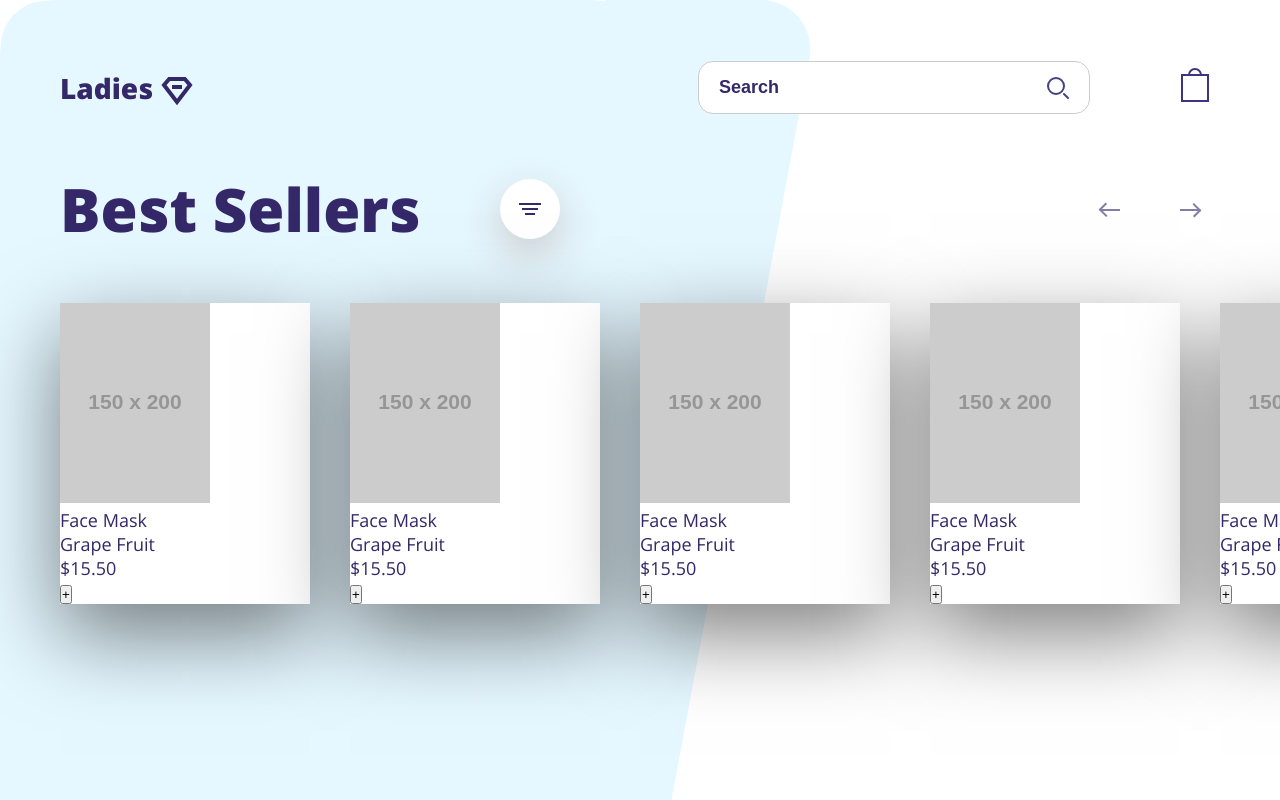
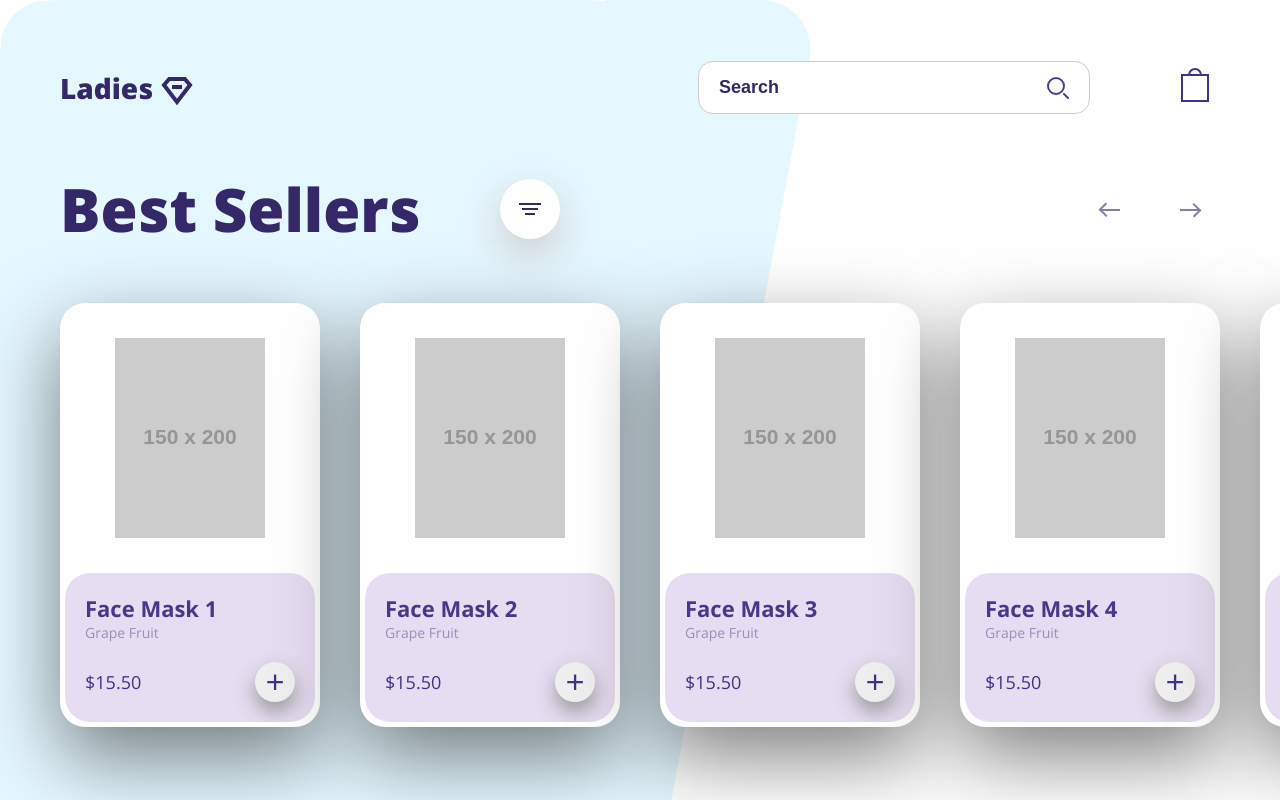
Before and after one commit to Myitschoolby/ladies-react-app, a React (Create React App) app: page / in a window 1280 px wide. Built offline with nearby package versions, Linux system fonts and the light colour scheme.

Commit message:
Complete slider products

```diff
--- a/src/components/Catalog.js
+++ b/src/components/Catalog.js
@@ -5,6 +5,41 @@ import '../css/catalog.css';
 class Catalog extends React.Component {
     constructor() {
         super();
+
+        this.slideNextPrev = this.slideNextPrev.bind(this);
+    }
+
+    slideNextPrev(event) {
+        const btn = event.target == 'SPAN' ? event.target.closest('button') : event.target;
+        const dir = !btn.dataset.dir ? 'next' : btn.dataset.dir;
+
+        const products_container = document.querySelectorAll('.catalog_products_list')[0];
+        const products_container_width = products_container.offsetWidth;
+
+        const products_list = products_container.querySelectorAll('li');
+
+        const product_first = products_list[0];
+        const product_first_styles = window.getComputedStyle(product_first);
+
+        let product_first_width = product_first.offsetWidth;
+        let product_first_ml = product_first_styles.getPropertyValue('margin-left');
+        let product_first_mr = product_first_styles.getPropertyValue('margin-right');
+
+        if (product_first_mr) {
+            product_first_mr = parseInt(product_first_mr);
+            product_first_width = product_first_width + product_first_mr;
+        }
+
+        if (product_first_ml) {
+            product_first_ml = Math.abs(parseInt(product_first_ml));
+        }
+
+        let ml = 0;
+        const stopPoint = (products_list.length * product_first_width) - (Math.ceil(products_container_width / product_first_width) * product_first_width);
+
+        if (product_first_ml < (stopPoint + product_first_width)) ml = product_first_ml + product_first_width * (dir == 'prev' ? -1 : 1);
+
+        product_first.style.marginLeft = `-${ml}px`;
     }
 
     render() {
@@ -20,8 +55,8 @@ class Catalog extends React.Component {
                         </div>
                     </div>
                     <div className="catalog_nav">
-                        <button className="catalog_nav_btn_prev"><span className="ico_arrow"></span></button>
-                        <button className="catalog_nav_btn_next"><span className="ico_arrow"></span></button>
+                        <button data-dir="prev" onClick={this.slideNextPrev} className="catalog_nav_btn_prev"><span className="ico_arrow"></span></button>
+                        <button data-dir="next" onClick={this.slideNextPrev} className="catalog_nav_btn_next"><span className="ico_arrow"></span></button>
                     </div>
                 </div>
                 <div className="catalog_products">
@@ -31,7 +66,7 @@ class Catalog extends React.Component {
                                 <img src="https://via.placeholder.com/150x200" />
                             </div>
                             <div className="product_caption">
-                                <div className="product_name">Face Mask</div>
+                                <div className="product_name">Face Mask 1</div>
                                 <div className="product_description">Grape Fruit</div>
                                 <div className="product_price">
                                     <div className="product_price_value">$15.50</div>
@@ -44,7 +79,7 @@ class Catalog extends React.Component {
                                 <img src="https://via.placeholder.com/150x200" />
                             </div>
                             <div className="product_caption">
-                                <div className="product_name">Face Mask</div>
+                                <div className="product_name">Face Mask 2</div>
                                 <div className="product_description">Grape Fruit</div>
                                 <div className="product_price">
                                     <div className="product_price_value">$15.50</div>
@@ -57,7 +92,7 @@ class Catalog extends React.Component {
                                 <img src="https://via.placeholder.com/150x200" />
                             </div>
                             <div className="product_caption">
-                                <div className="product_name">Face Mask</div>
+                                <div className="product_name">Face Mask 3</div>
                                 <div className="product_description">Grape Fruit</div>
                                 <div className="product_price">
                                     <div className="product_price_value">$15.50</div>
@@ -70,7 +105,7 @@ class Catalog extends React.Component {
                                 <img src="https://via.placeholder.com/150x200" />
                             </div>
                             <div className="product_caption">
-                                <div className="product_name">Face Mask</div>
+                                <div className="product_name">Face Mask 4</div>
                                 <div className="product_description">Grape Fruit</div>
                                 <div className="product_price">
                                     <div className="product_price_value">$15.50</div>
@@ -83,7 +118,7 @@ class Catalog extends React.Component {
                                 <img src="https://via.placeholder.com/150x200" />
                             </div>
                             <div className="product_caption">
-                                <div className="product_name">Face Mask</div>
+                                <div className="product_name">Face Mask 5</div>
                                 <div className="product_description">Grape Fruit</div>
                                 <div className="product_price">
                                     <div className="product_price_value">$15.50</div>
@@ -96,7 +131,7 @@ class Catalog extends React.Component {
                                 <img src="https://via.placeholder.com/150x200" />
                             </div>
                             <div className="product_caption">
-                                <div className="product_name">Face Mask</div>
+                                <div className="product_name">Face Mask 6</div>
                                 <div className="product_description">Grape Fruit</div>
                                 <div className="product_price">
                                     <div className="product_price_value">$15.50</div>
@@ -109,7 +144,7 @@ class Catalog extends React.Component {
                                 <img src="https://via.placeholder.com/150x200" />
                             </div>
                             <div className="product_caption">
-                                <div className="product_name">Face Mask</div>
+                                <div className="product_name">Face Mask 7</div>
                                 <div className="product_description">Grape Fruit</div>
                                 <div className="product_price">
                                     <div className="product_price_value">$15.50</div>
@@ -122,7 +157,7 @@ class Catalog extends React.Component {
                                 <img src="https://via.placeholder.com/150x200" />
                             </div>
                             <div className="product_caption">
-                                <div className="product_name">Face Mask</div>
+                                <div className="product_name">Face Mask 8</div>
                                 <div className="product_description">Grape Fruit</div>
                                 <div className="product_price">
                                     <div className="product_price_value">$15.50</div>
@@ -135,7 +170,7 @@ class Catalog extends React.Component {
                                 <img src="https://via.placeholder.com/150x200" />
                             </div>
                             <div className="product_caption">
-                                <div className="product_name">Face Mask</div>
+                                <div className="product_name">Face Mask 9</div>
                                 <div className="product_description">Grape Fruit</div>
                                 <div className="product_price">
                                     <div className="product_price_value">$15.50</div>
--- a/src/css/catalog.css
+++ b/src/css/catalog.css
@@ -165,8 +165,85 @@
 
     background-color: #fff;
     box-shadow: 0 30px 80px rgba(0, 0, 0, .5);
+
+    border-radius: 25px;
+
+    padding: 5px;
+    overflow: hidden;
 }
 
 .product:not(:last-child) {
     margin-right: 40px;
 }
+
+.product_image {
+    text-align: center;
+    margin: 30px 0;
+}
+
+.product_caption {
+    background-color: #E7DDF2;
+    border-radius: 25px;
+    overflow: hidden;
+    padding: 20px;
+}
+
+.product_name {
+    font-size: 22px;
+    font-weight: bold;
+    color: #473889;
+}
+
+.product_description {
+    font-size: 14px;
+    color: #988FBB;
+}
+
+.product_price {
+    margin-top: 20px;
+    display: flex;
+    align-items: center;
+}
+
+.product_price_value {
+    font-size: 18px;
+    color: #413382;
+}
+
+.product_cart_btn {
+    margin-left: auto;
+    border: 0;
+    background-color: #fffffff;
+    border-radius: 50%;
+    width: 40px;
+    height: 40px;
+
+    font-size: 32px;
+    color: #413382;
+    cursor: pointer;
+
+    box-shadow: 0 10px 20px #999;
+}
+
+.product_caption:hover {
+    background-color: #776FC3;
+    cursor: pointer;
+}
+
+.product_caption:hover .product_name {
+    color: #fff;
+}
+
+.product_caption:hover .product_description {
+    color: #C9C4FF;
+}
+
+.product_caption:hover .product_price_value {
+    color: #ffffff;
+}
+
+.product_caption:hover .product_cart_btn {
+    box-shadow: none;
+    background-color: #574A97;
+    color: #fff;
+}
```
Also changed, not shown: 1 other file (tests, documents, lock files or other folders).
